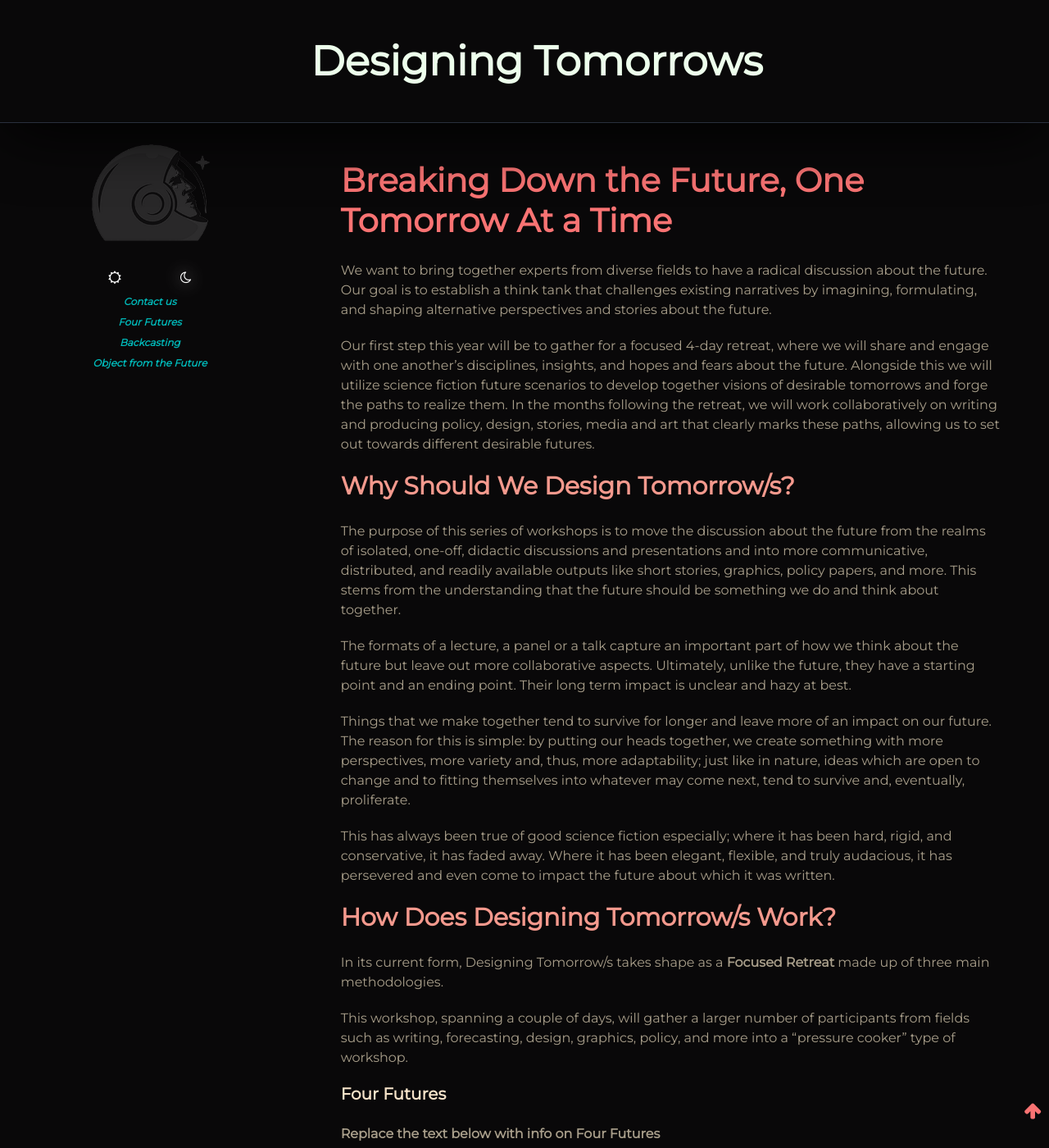
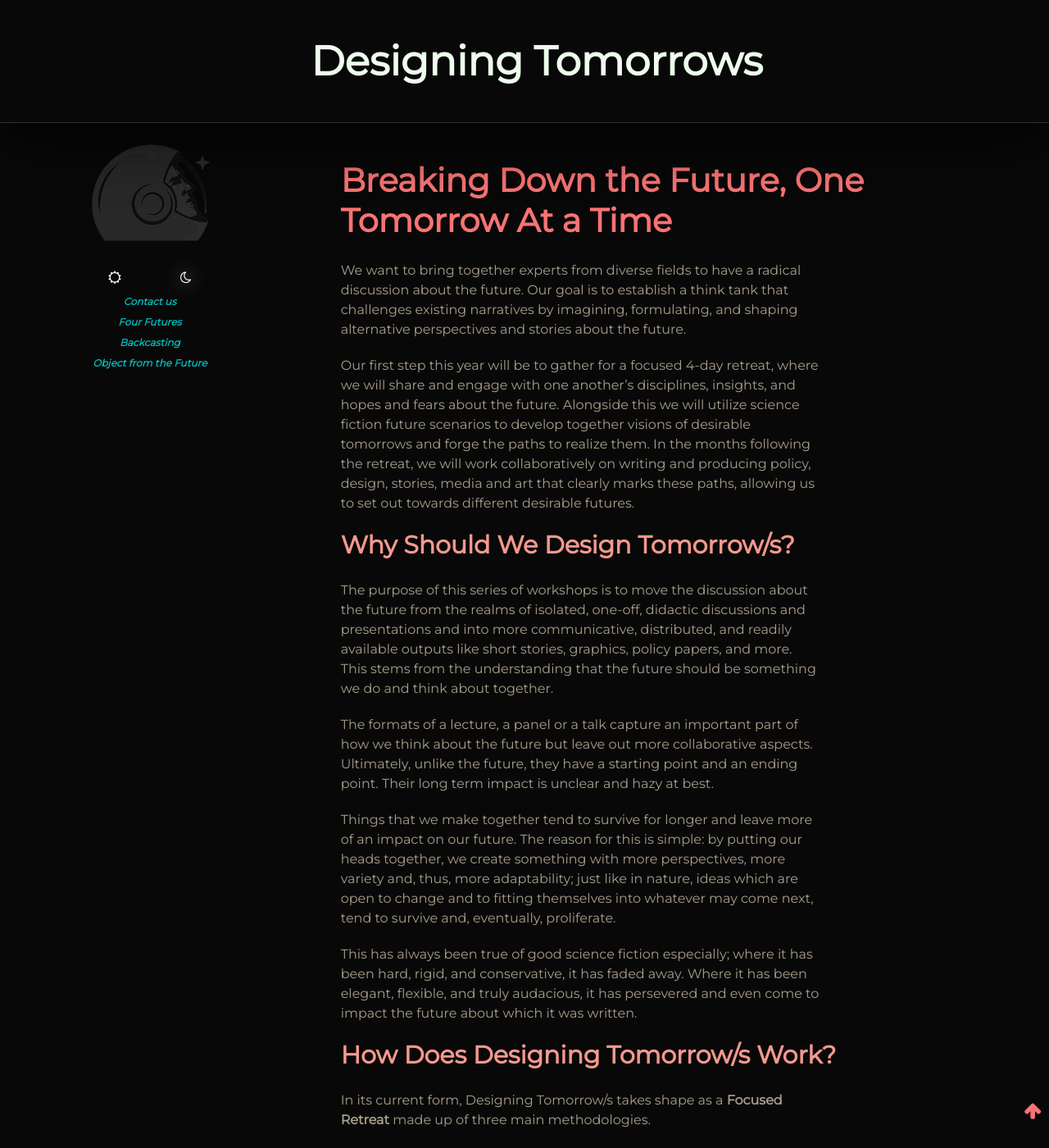
Before and after one commit to EdenKupe/designingTomorrows, a Jekyll site: the page built from index.md, in a window 1280 px wide and 1400 px high. Shown: the whole window at 82% size. Built offline with Jekyll 4.4.1, drawn with Linux system fonts in a browser that asks for light colours; comment, search, counter and statistics services are not loaded.

```diff
--- a/css/home.css
+++ b/css/home.css
@@ -562,11 +562,11 @@ a {
 @media only screen and (max-width:1440px) {
 
   #pagecontent > p {
-    width: 110%;
+    width: 80%;
   }
 
   .lowerpagecontent > p {
-    width: 110%;
+    width: 80%;
   }
 
   .fa-moon {
```
Also changed, not shown: img/rocketlogo.jpg (added), 8 other files.
